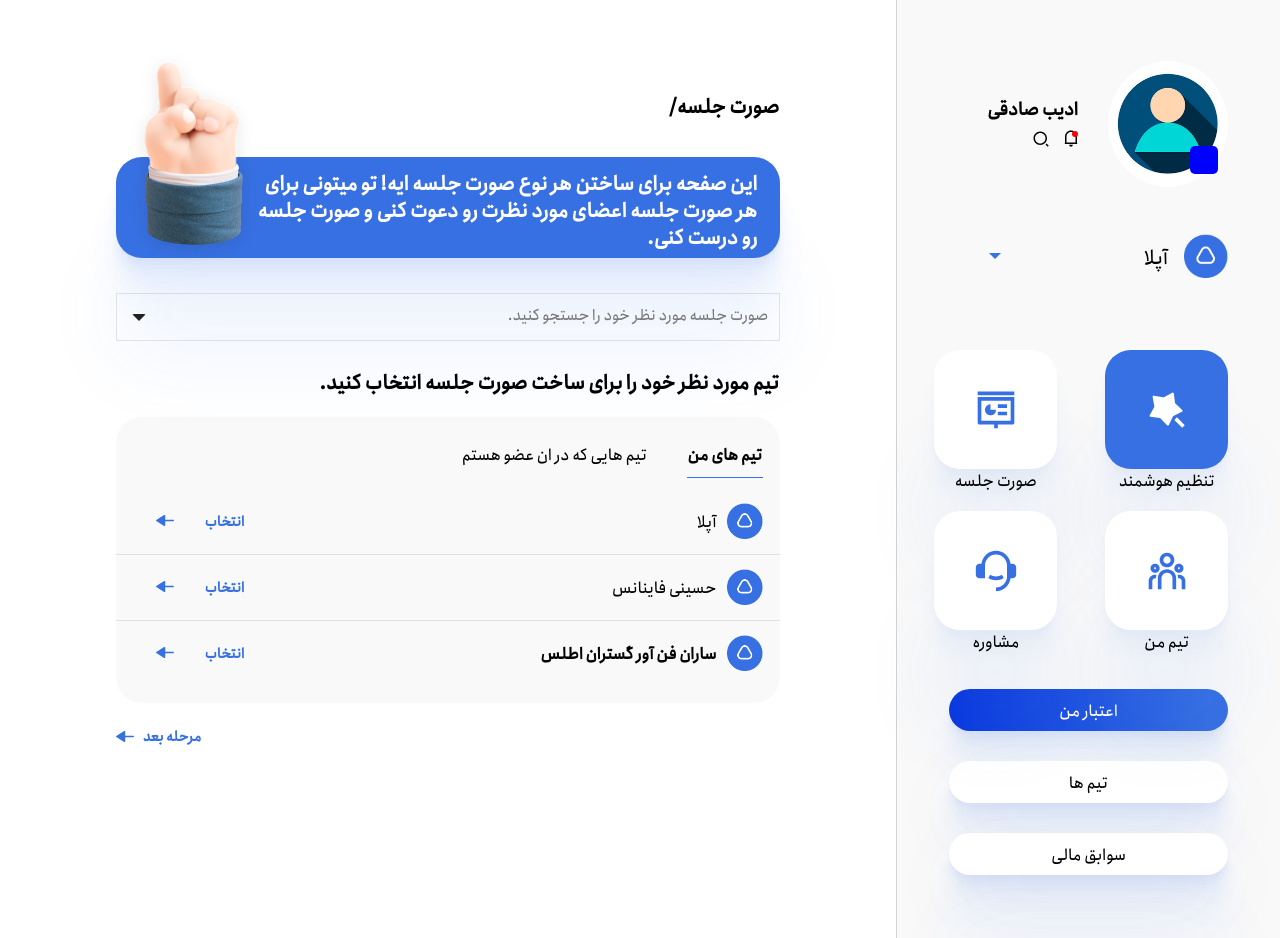
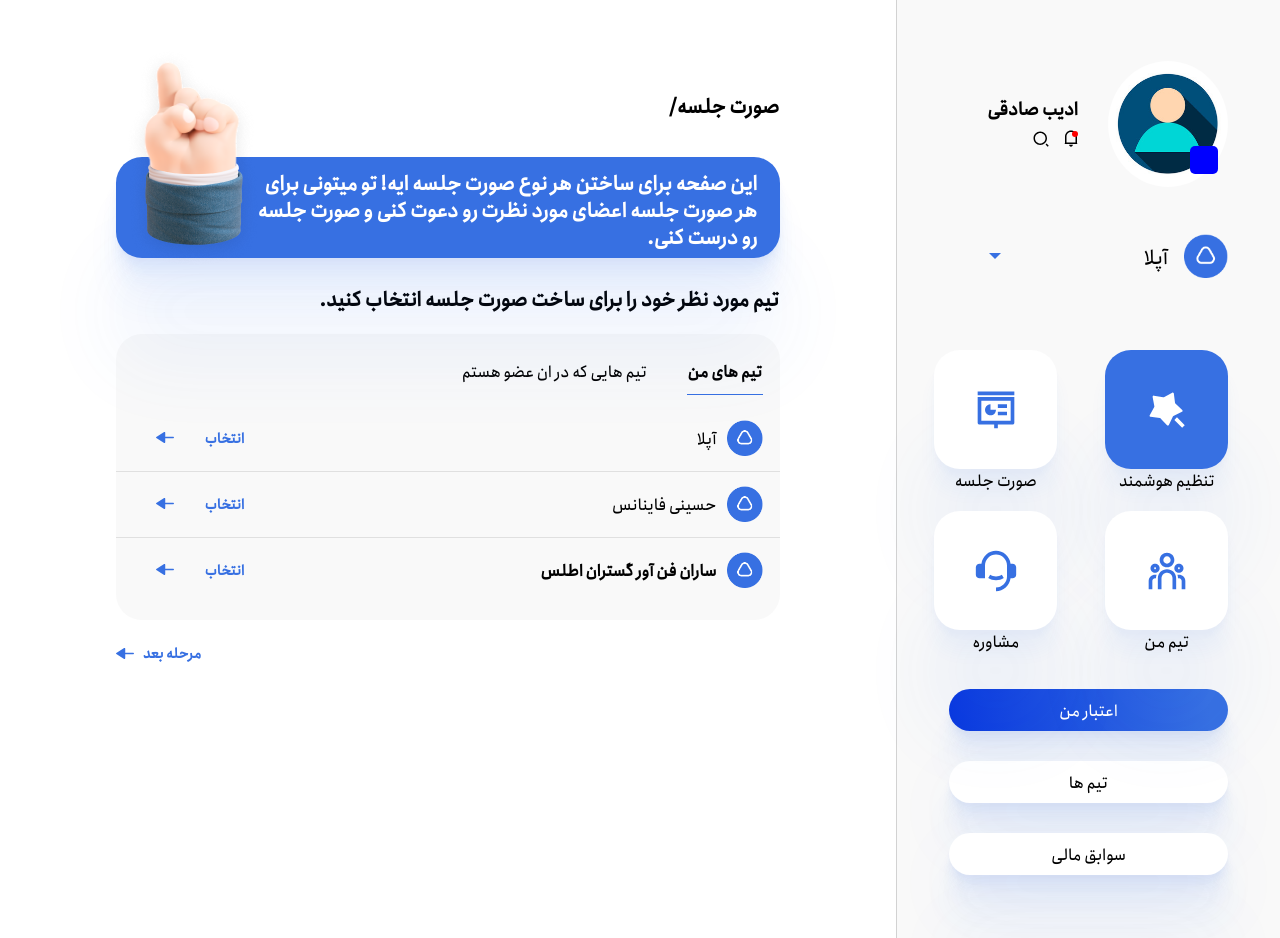
Before and after one commit to adibsadeghi1993/uplaw, a React (Create React App) app: page /proceeding in a window 1280 px wide. Built offline with nearby package versions, Linux system fonts and the light colour scheme; some icons are missing.

Commit message:
selectoption was removed because ui was chnaged

```diff
--- a/src/components/proceeding/proceedingDetailes/ProceedingDetailes.js
+++ b/src/components/proceeding/proceedingDetailes/ProceedingDetailes.js
@@ -26,12 +26,7 @@ const ProceedingDetailes = () => {
           </h1>
           <img src={fingerImage} alt="تنظیم صورت جلسه" />
         </div>
-        <div className={styles.select_option}>
-          <select className={styles.select_proceeding}>
-            <option>صورت جلسه مورد نظر خود را جستجو کنید.</option>
-            <option>صورت جلسه</option>
-          </select>
-        </div>
+
         <p className={styles.guide_paragraf}>
           تیم مورد نظر خود را برای ساخت صورت جلسه انتخاب کنید.
         </p>
```
